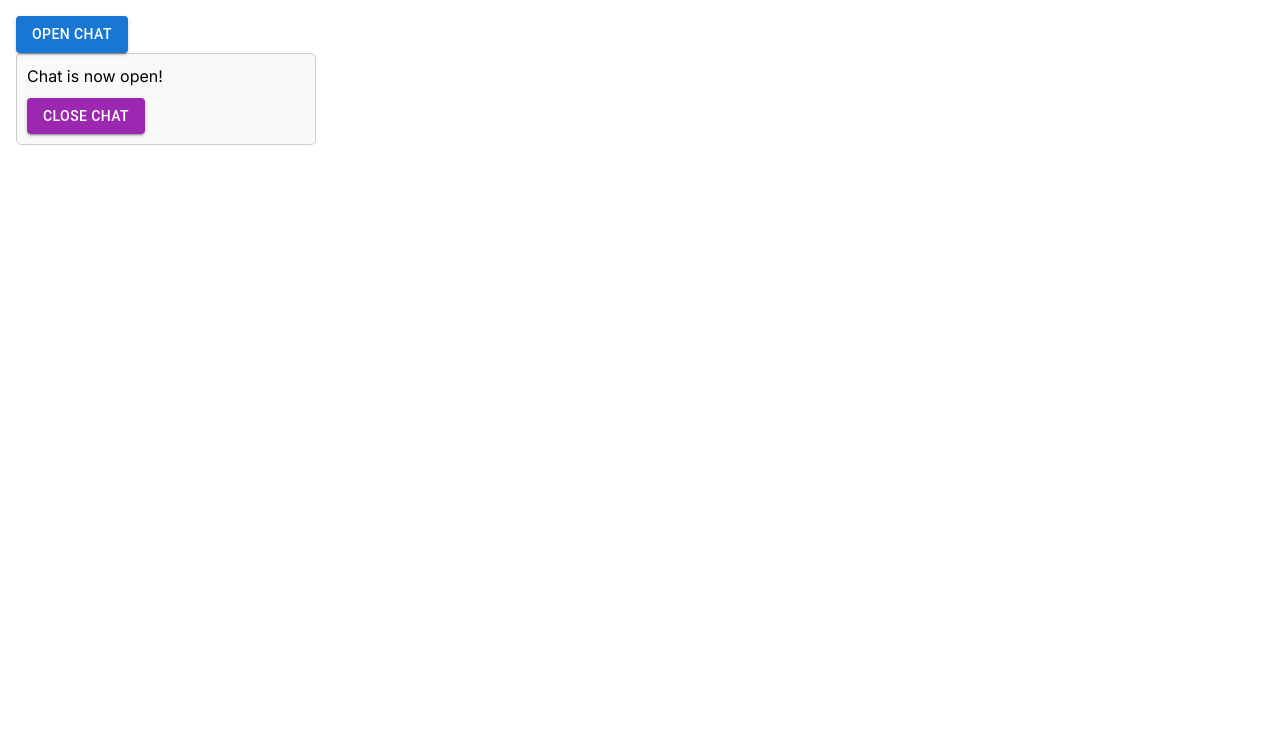
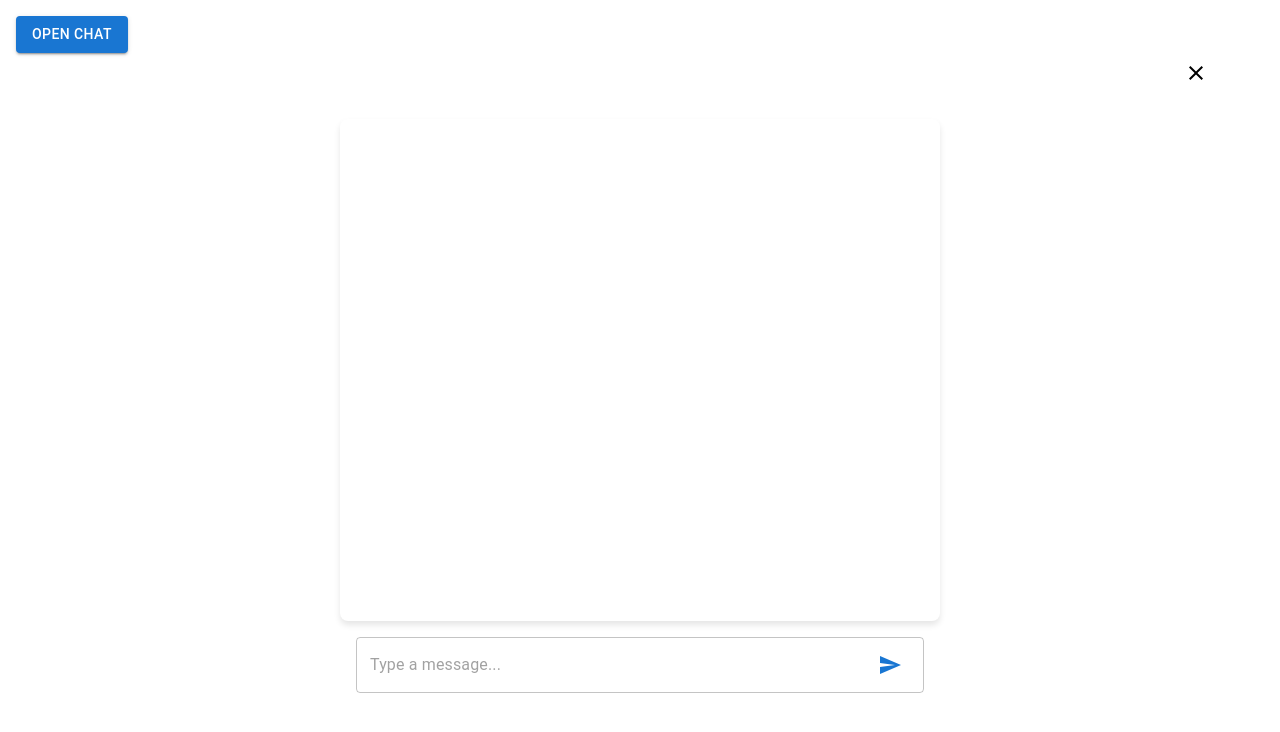
Before and after one commit to esmaagic/heroj-dws, a Next.js app in the folder frontend/: page /home in a window 1280 px wide. Both pictures are taken after a click on the button "OPEN CHAT". Shown: the top 732 px of the page. Built offline with nearby package versions, Linux system fonts and the light colour scheme.

Commit message:
Chat almost complete

```diff
--- a/frontend/package.json
+++ b/frontend/package.json
@@ -12,6 +12,7 @@
     "@emotion/react": "^11.11.4",
     "@emotion/styled": "^11.11.5",
     "@fontsource/roboto": "^5.0.13",
+    "@mui/icons-material": "^5.15.18",
     "@mui/material": "^5.15.17",
     "@nanostores/react": "github:ai/react",
     "axios": "^1.6.8",
--- a/frontend/src/components/chat.tsx
+++ b/frontend/src/components/chat.tsx
@@ -1,39 +1,140 @@
 'use client'
 
-import Button from '@mui/material/Button';
+import { Button, Container, Paper, Grid, TextField, InputAdornment, IconButton, Typography, Box } from '@mui/material';
+import { Send as SendIcon, Close as CloseIcon } from '@mui/icons-material';
 import { Dispatch, SetStateAction, useState } from 'react';
+import axios from 'axios';
+
+//Note to self: add automatic scroll and stream the response
 
 interface ChatProps {
     setShowChat: Dispatch<SetStateAction<boolean>>;
 }
 
+
 export default function Chat({setShowChat}: ChatProps) {
+
+    // State to hold the chat messages
+    const [messages, setMessages] = useState<string[]>([]);
+    // State to hold the current message input
+    const [message, setMessage] = useState<string>('');
+
+    // Function to handle sending a message
+    const handleSendMessage = async () => {
+
+      if (message.trim()) {
+          // Adding the user's message to the chat
+        setMessages([...messages, `User: ${message}`]);
+
+        // Clearing the input field
+        setMessage('');
+
+        try {
+          //console.log('usla sam')
+          // Sending the message to the server and hopefully geting a response
+          const res = await axios.post('http://localhost:8000/first-aid/search', { query: message });
+
+          //console.log('API response:', res.data);
+          //console.log('izasla sam')
+
+          if (res.data && res.data.response) {
+
+            // Add the response to the chat
+            setMessages((prevMessages) => [...prevMessages, `AI: ${res.data.response}`]);
+
+          } else {
+
+            console.error('Unexpected response format:', res.data);
+
+          }
+
+          //setMessages((prevMessages) => [...prevMessages, `AI: ${res.data.response}`]);
+
+        } catch (error) {
+
+          console.error('Error:', error);
+          setMessages((prevMessages) => [...prevMessages, 'AI: Error fetching response.']);
+
+        }
+      }
+    };
 
     const handleCloseChat = () => {
         setShowChat(false);
     }
 
     return (
-        <div style={styles.chatContainer}>
-          <p>Chat is now open!</p>
-          <Button variant="contained" color="secondary" onClick={handleCloseChat} style={styles.closeButton}>
-            Close Chat
-          </Button>
-        </div>
-      );
+
+      <Container maxWidth="lg" style={{ display: 'flex', flexDirection: 'column', height: '80vh', justifyContent: 'space-between', alignItems: 'center' }}>
+
+          <div style={{ width: '100%', display: 'flex', justifyContent: 'flex-end', marginBottom: '10px' }}>
+            <IconButton color="secondary" onClick={handleCloseChat}>
+                <CloseIcon style={{ color: 'black' }}/>
+            </IconButton>
+          </div>
+
+          <Paper elevation={24} square={false} style={styles.paper}>
+            {messages.map((msg, index) => (
+              <Typography key={index} style={{ margin: '10px 0'}}>
+                {msg}
+              </Typography>
+            ))}
+          </Paper>
+
+          <Grid container spacing={2} alignItems="center" justifyContent="center">
+
+            <Grid item xs={6}>
+              <TextField
+                fullWidth
+                value={message}
+                onChange={(e) => setMessage(e.target.value)}
+                variant="outlined"
+                placeholder="Type a message..."
+                InputProps={{
+                  endAdornment: (
+                    <InputAdornment position="end">
+                      <IconButton
+                        color="primary"
+                        onClick={handleSendMessage}
+                      >
+                        <SendIcon />
+                      </IconButton>
+                    </InputAdornment>
+                  )
+                }}>
+              </TextField>
+            </Grid>
+
+          </Grid>
+
+      </Container>
+    );
+}
 
 
-}
-
 const styles = {
-    chatContainer: {
-      border: '1px solid #ccc',
-      padding: '10px',
-      borderRadius: '5px',
-      width: '300px',
-      backgroundColor: '#f9f9f9',
-    },
-    closeButton: {
-      marginTop: '10px',
-    },
-  };
+  container: {
+      display: 'flex',
+      flexDirection: 'column',
+      height: '80vh',
+      justifyContent: 'space-between',
+      alignItems: 'center',
+      backgroundColor: '#f0f4f8',
+      padding: '20px',
+      borderRadius: '8px',
+  },
+  paper: {
+        width: '100%',
+        maxWidth: '600px',
+        padding: '16px',
+        marginTop: '16px',
+        marginBottom: '16px',
+        flex: 1,
+        overflowY: 'auto' as 'auto',
+        borderRadius: '8px',
+        backgroundColor: '#ffffff',
+        boxShadow: '0 4px 6px rgba(0, 0, 0, 0.1)',
+        scrollbarWidth: 'thin',
+        scrollbarColor: '#d3d3d3 transparent'
+    }
+};
```
Also changed, not shown: 2 other files (tests, documents, lock files or other folders).
